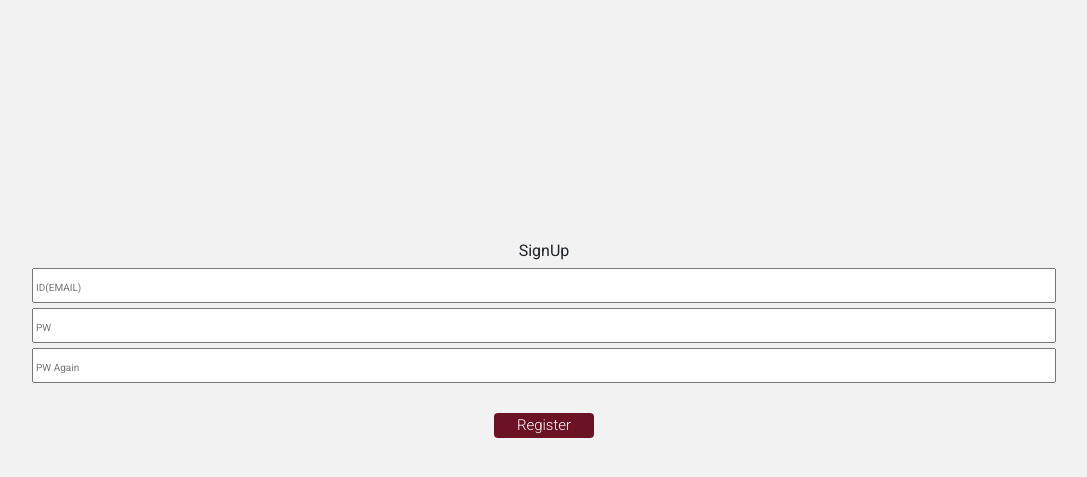
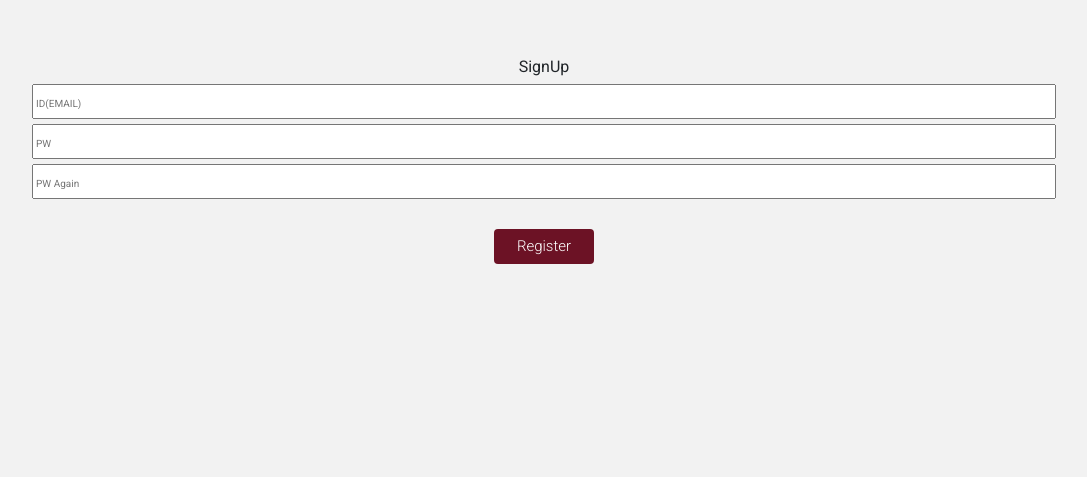
Before and after one commit to d2n0s4ur/KUFFEE-CHAT, a React (Create React App) app in the folder front/: page /SignUp in a window 1280 px wide. Shown: the part 143-620 px from the top of the page, without its empty margins (96-1183 px from the left). Built offline with nearby package versions, Linux system fonts and the light colour scheme.

Commit message:
update: LogIn direct href

```diff
--- a/front/src/auth/LogIn.js
+++ b/front/src/auth/LogIn.js
@@ -26,7 +26,7 @@ function LogIn(props) {
 						<input className="ID" type="email" placeholder='ID(EMAIL)' onChange={onChange} value={ID} />
 							<input className="PW" type="password" placeholder='PW' onChange={onChange} value={PW} />
                    		</div>
-						<p className='reg'>Register</p>
+						<a href="/SignUp"><p className='reg'>Register</p></a>
 						<div className="submit">
                     		<button className="LogIn_Button" type="submit">login</button>
                     	</div>
--- a/front/src/auth/SignUp.css
+++ b/front/src/auth/SignUp.css
@@ -6,7 +6,7 @@ body {
 	width: 80%;
 	margin: auto;
 	font-family: 'Roboto';
-	margin-top: 30%;
+	margin-top: 200px;
 }
 
 .form {
@@ -40,5 +40,6 @@ input::placeholder {
 	color: white;
 	font-weight: 300;
 	width: 100px;
+	Height: 35px;
 	font-size: 15px;
 }
```
